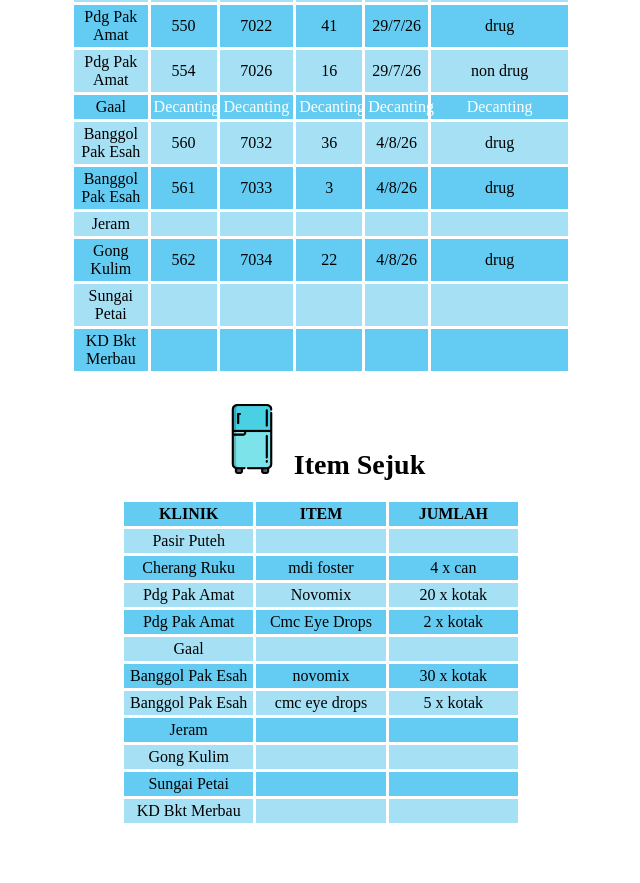
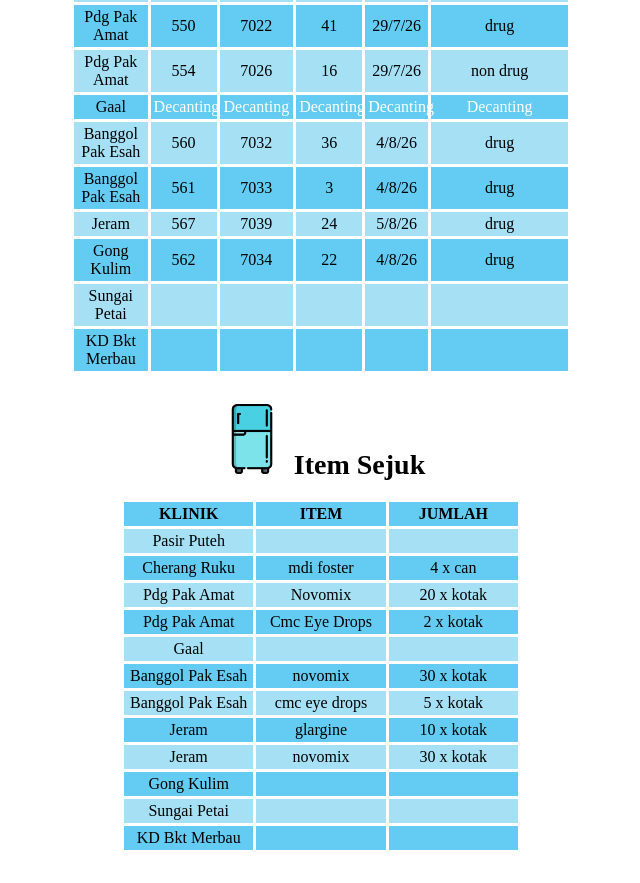
Before and after one commit to yazik03-zik/stor-ufl, a plain HTML site: page index.html in a window 1280 px wide. Shown: the part 356-1239 px from the top of the page, without its empty margins (319-959 px from the left). Before the commit the page ends 1212 px from the top, so only its background shows below. Drawn offline with Linux system fonts and the light colour scheme.

Commit message:
Add data for Jeram and Gong Kulim in index.html

```diff
--- a/index.html
+++ b/index.html
@@ -278,11 +278,11 @@ th, td {
 
      <tr>
         <td>Jeram</td>
-        <td></td>
-        <td></td>
-        <td></td>
-        <td></td> <!-- tarikh siap -->
-        <td></td>
+        <td>567</td>
+        <td>7039</td>
+        <td>24</td>
+        <td>5/8/26</td> <!-- tarikh siap -->
+        <td>drug</td>
      </tr>
 
      <tr>
@@ -372,8 +372,14 @@ th, td {
 
     <tr>
         <td>Jeram</td>
-        <td></td>
-        <td></td>
+        <td>glargine</td>
+        <td>10 x kotak</td>
+    </tr>
+
+    <tr>
+        <td>Jeram</td>
+        <td>novomix</td>
+        <td>30 x kotak</td>
     </tr>
 
     <tr>
```
